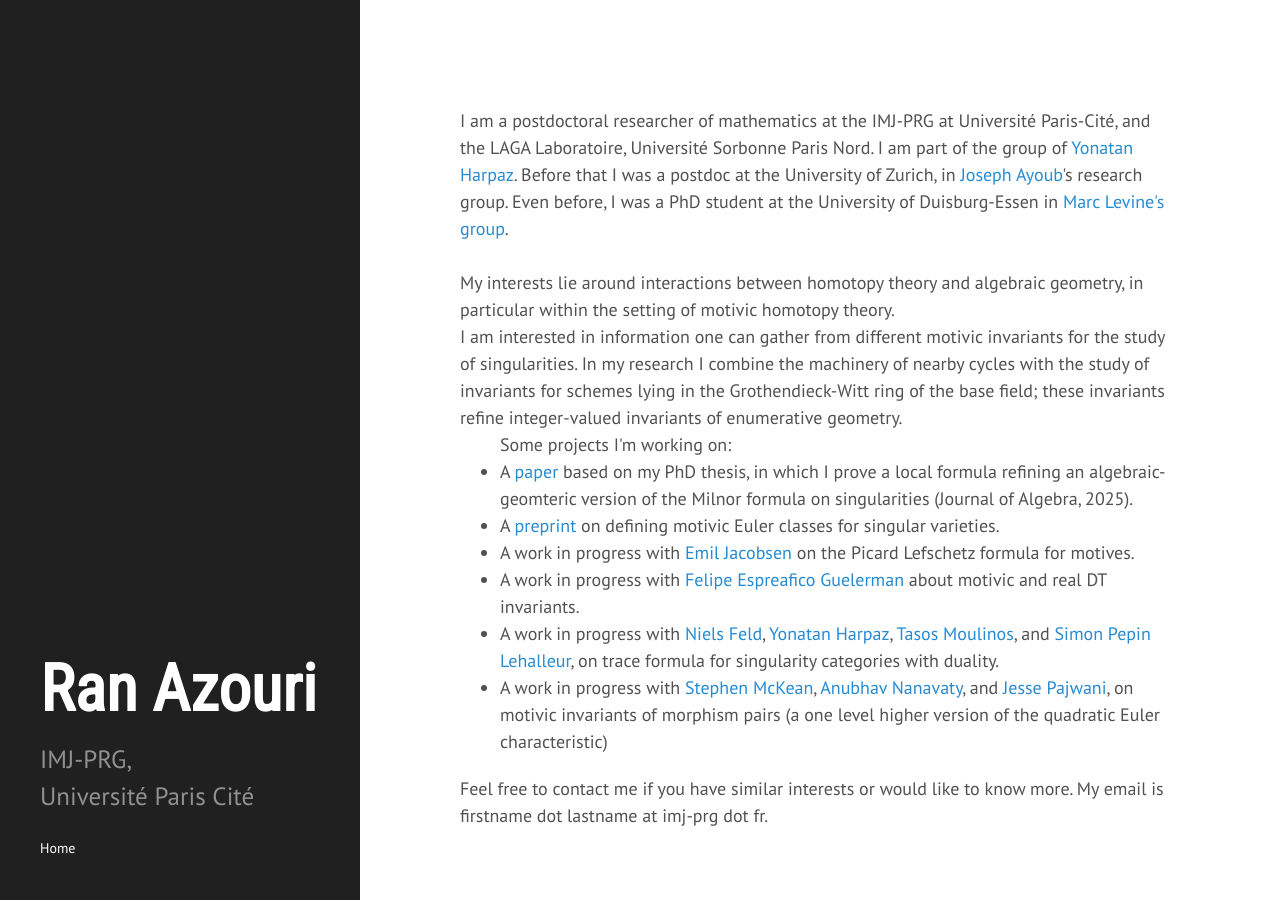
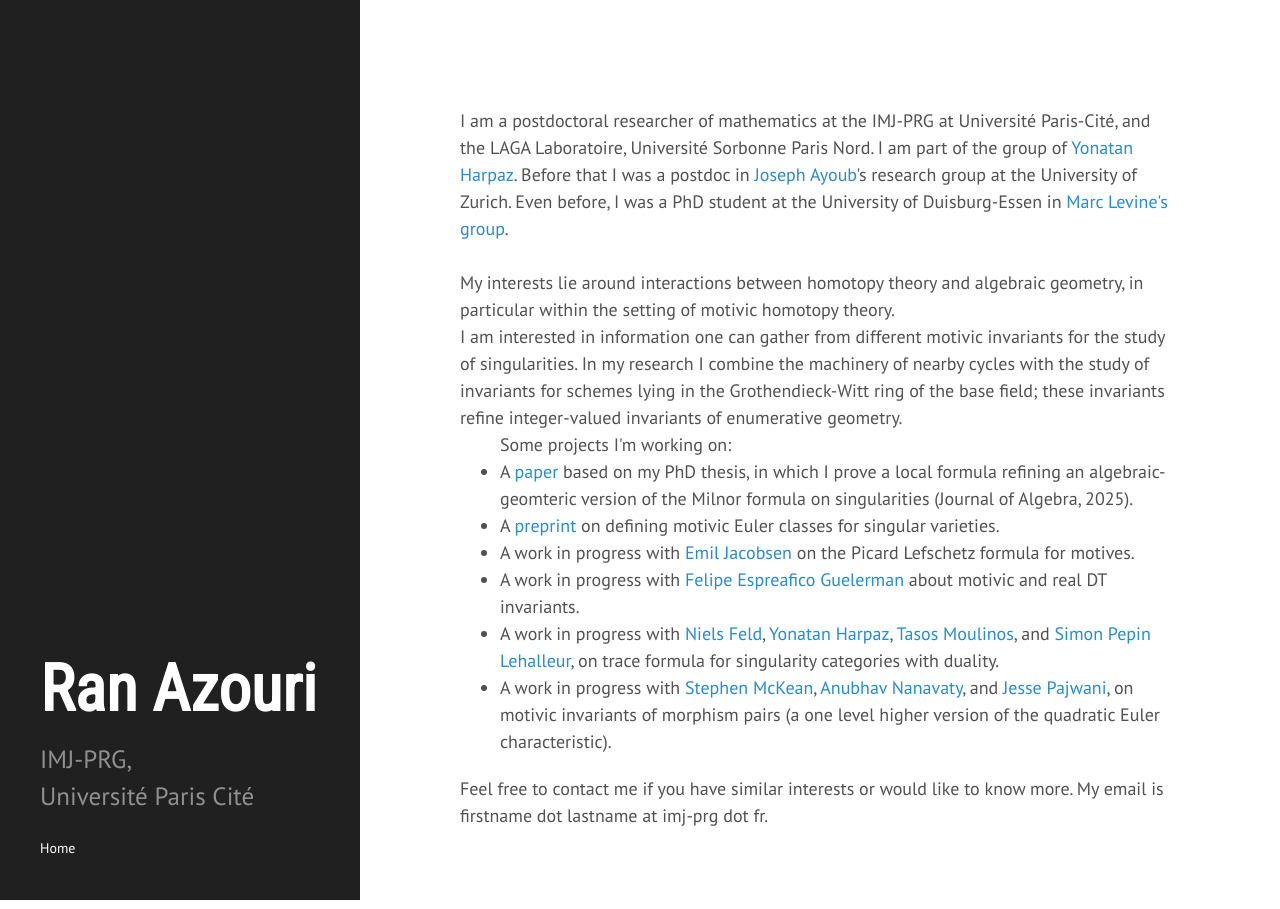
Before and after one commit to ransass/ransass.github.io, a Jekyll site: the page built from index.html, in a window 1280 px wide. Built offline with Jekyll 4.4.1, drawn with Linux system fonts in a browser that asks for light colours; some web fonts are replaced; the list of posts is cut into pages by our own code.

```diff
--- a/index.html
+++ b/index.html
@@ -5,7 +5,7 @@ title: Home
 
 <br/>
 I am a postdoctoral researcher of mathematics at the IMJ-PRG at Université Paris-Cité, and the LAGA Laboratoire, Université Sorbonne Paris Nord. I am part of the group of <a href=https://www.math.univ-paris13.fr/~harpaz/>Yonatan Harpaz</a>.
-Before that I was a postdoc at the University of Zurich, in <a href=http://user.math.uzh.ch/ayoub/>Joseph Ayoub</a>'s research group. Even before, I was a PhD student at the University of Duisburg-Essen in <a href=https://www.esaga.uni-due.de/ag/levine/members/>Marc Levine's group</a>.  <br/>
+Before that I was a postdoc in <a href=http://user.math.uzh.ch/ayoub/>Joseph Ayoub</a>'s research group at the University of Zurich. Even before, I was a PhD student at the University of Duisburg-Essen in <a href=https://www.esaga.uni-due.de/ag/levine/members/>Marc Levine's group</a>.  <br/>
 <br/>
 My interests lie around interactions between homotopy theory and algebraic geometry, in particular within the setting of motivic homotopy theory. <br/>
 I am interested in information one can gather from different motivic invariants for the study of singularities.
@@ -36,7 +36,7 @@ A work in progress with <a href=https://web.mathi.uni-heidelberg.de/physmath/esp
 <li> A work in progress with  <a href=https://nielsfeld.wixsite.com/website/>Niels Feld</a>, <a href=https://www.math.univ-paris13.fr/~harpaz/>Yonatan Harpaz</a>,  <a href=https://tmoulinos.com/>Tasos Moulinos</a>, and  <a href=https://simon-pepin.github.io/>Simon Pepin Lehalleur</a>, on trace formula for singularity categories with duality.
 </li>
 
-  <li> A work in progress with  <a href=https://shmckean.github.io/>Stephen McKean</a>, <a href=https://anubhavn.github.io/>Anubhav Nanavaty</a>, and  <a href=https://sites.google.com/view/jessepajwani/Jesse-Pajwani>Jesse Pajwani</a>, on motivic invariants of morphism pairs (a one level higher version of the quadratic Euler characteristic)
+  <li> A work in progress with <a href=https://shmckean.github.io/>Stephen McKean</a>, <a href=https://anubhavn.github.io/>Anubhav Nanavaty</a>, and  <a href=https://sites.google.com/view/jessepajwani/Jesse-Pajwani>Jesse Pajwani</a>, on motivic invariants of morphism pairs (a one level higher version of the quadratic Euler characteristic).
 </li>
 
 
```
